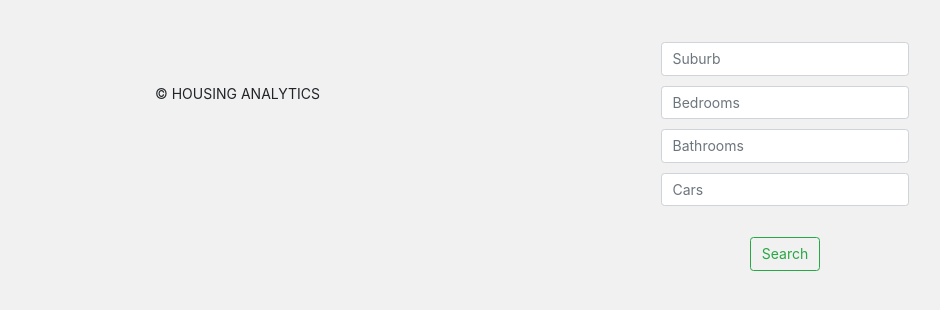
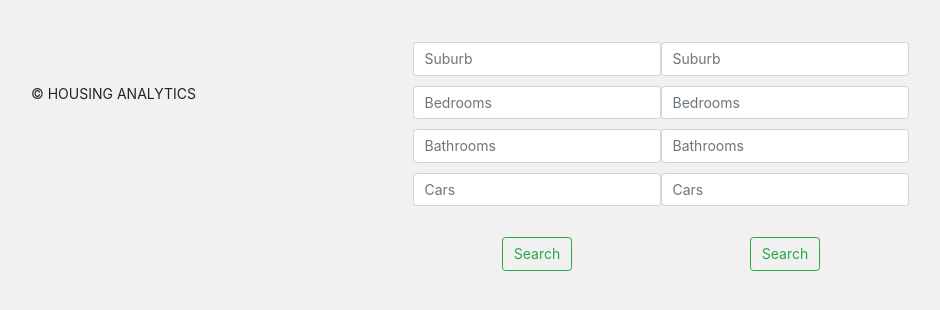
Before and after one commit to CocoBozzy/ProfStudio-HousingAnalytics, a Django app: template map/templates/map/index.html in a window 1280 px wide. Shown: the part 49-359 px from the top of the page, without its empty margins (271-1211 px from the left). Run offline with Django 3.2, Linux system fonts and the light colour scheme; the template is opened without the code that fills it, so the values that code supplies are empty; some libraries are stand-ins or nearby versions.

Commit message:
commit new branch

```diff
--- a/map/templates/map/index.html
+++ b/map/templates/map/index.html
@@ -30,6 +30,35 @@
         </form>
       </div>
   </div>
+  <div class="container">
+    <div style="display:inline-block; vertical-align:top; width:700">
+
+    </div>
+
+    <div style="display:inline-block; float:right">
+        <form class="form" method="post">
+            {% csrf_token %}
+
+            <div style="display:inline-block; margin-bottom:10px;">
+                <input class="form-control mr-sm-2" type="search" name="suburb" placeholder="Suburb" aria-label="Search">
+            </div><br>
+
+            <div style="display:inline-block; margin-bottom:10px;">
+                <input class="form-control mr-sm-2" type="search" name="bedrooms" placeholder="Bedrooms" aria-label="Search">
+            </div><br>
+
+            <div style="display:inline-block; margin-bottom:10px;">
+                <input class="form-control mr-sm-2" type="search" name="bathrooms" placeholder="Bathrooms" aria-label="Search">
+            </div><br>
+
+            <div style="display:inline-block; margin-bottom:10px;">
+                <input class="form-control mr-sm-2" type="search" name="cars" placeholder="Cars" aria-label="Search">
+            </div><br>
+            <br>
+            <button class="btn btn-outline-success my-2 my-sm-0" type="submit">Search</button>
+      </form>
+    </div>
+</div>
 
   <br>
   <br>
--- a/map/urls.py
+++ b/map/urls.py
@@ -4,4 +4,5 @@ from . import views
 urlpatterns = [
     # path('map', views.MapView.as_view(), name='map'),
     path('map', views.build_map, name='map'),
+    path('suburb_data', views.build_suburb_view, name='suburb_data'),
 ]
```
Also changed, not shown: map/templates/map/suburb_data.html (added, +69 -0 lines), map/views.py (+14 -0 lines).
